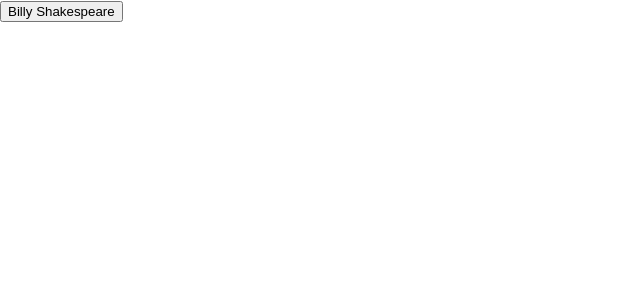
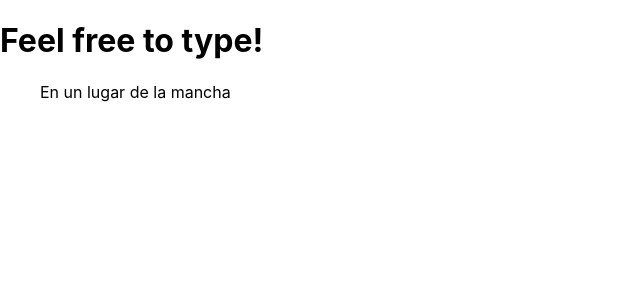
Before and after one commit to JoseTM/playingWithReactHooks, a React (Create React App) app: page / in a window 1280 px wide. Shown: the top 300 px of the page, without its empty margins (0-640 px from the left). Built offline with nearby package versions, Linux system fonts and the light colour scheme.

Commit message:
seccion 5 hacemos un custom hook  que llamamos useKeyPress que nos da el comportamiento deseado usando useEffect y useState

```diff
--- a/src/App.js
+++ b/src/App.js
@@ -1,40 +1,36 @@
-import React, {createContext, useState, useContext} from 'react'
+import React, {useState, useEffect} from 'react'
 
 
-const NameContext = createContext();
 
+function useKeyPress(startingValue){
+   const [userText, setUserText] = useState(startingValue);
 
-function Child() {
-   return (
-      <section className="child">
-            <GrandChild />
-      </section>
-   );
+   const handleUserKeyPress = (event) => {
+      const { key, keyCode } = event;
+      if ( keyCode === 32 || (keyCode >= 65 && keyCode <=90) ){
+         setUserText(`${userText}${key}`);
+      }
+      console.log(keyCode);
+   };
 
-}
-function GrandChild(){
-   return (
-      <div className="grandchild">
-         <Button />
-      </div>
-   );
-}
-
-function Button() {
-   const name = useContext(NameContext);
-   return (
-      <button>{name}</button>
-   );
+   useEffect(
+      () => {
+         window.addEventListener('keydown', handleUserKeyPress);
+         return () => window.removeEventListener('keydown', handleUserKeyPress);
+      });
+   return userText;
 }
 
 function App() {
-   const [name, SetName] = useState('Billy Shakespeare');
+
+   const userText = useKeyPress('En un lugar de la mancha ');
 
    return (
       <div>
-         <NameContext.Provider value={name}>
-            <Child />
-         </NameContext.Provider>
+         <h1>Feel free to type!</h1>
+         <blockquote>
+            { userText }
+         </blockquote>
       </div>
    );
 }
```
